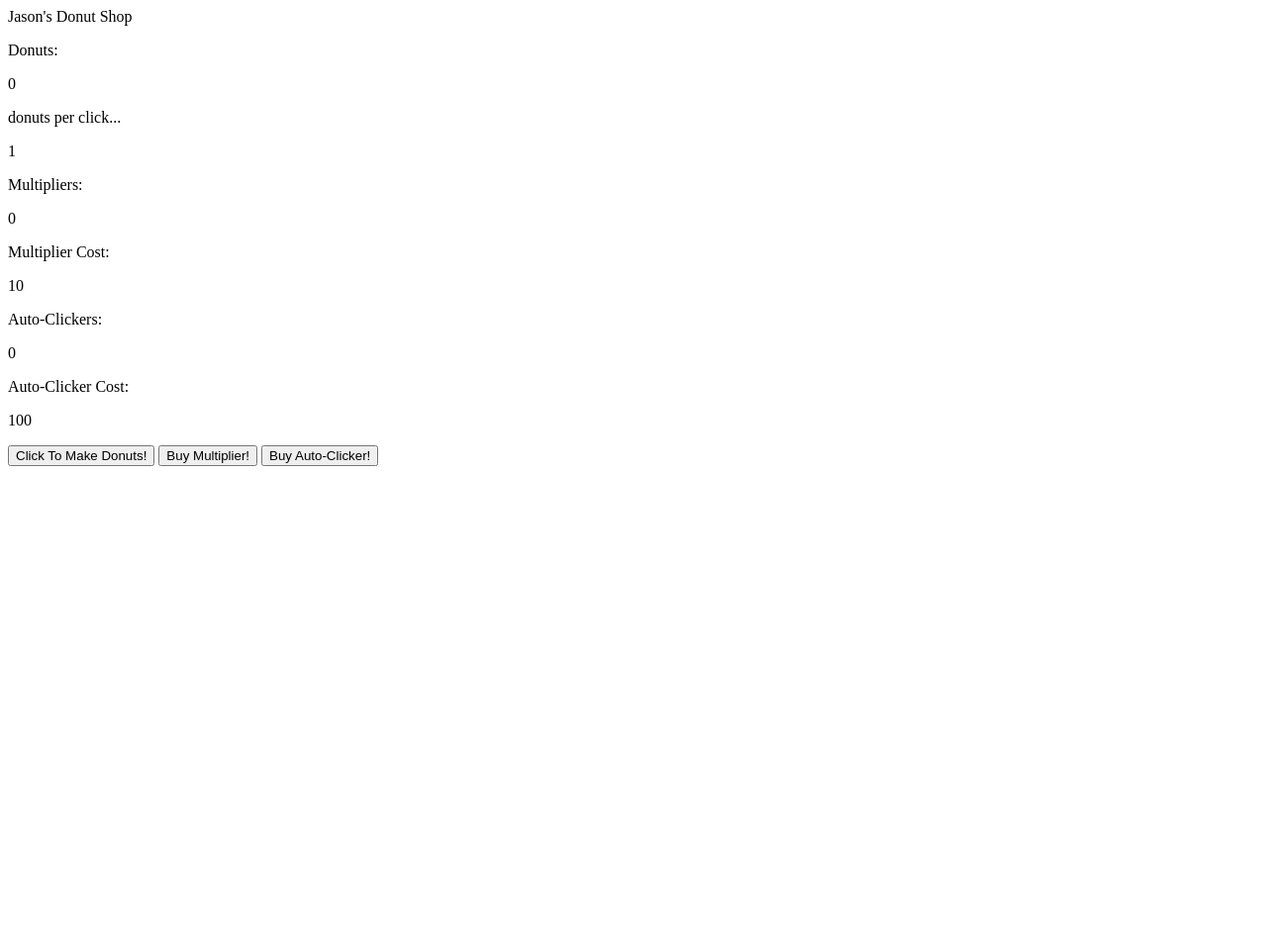
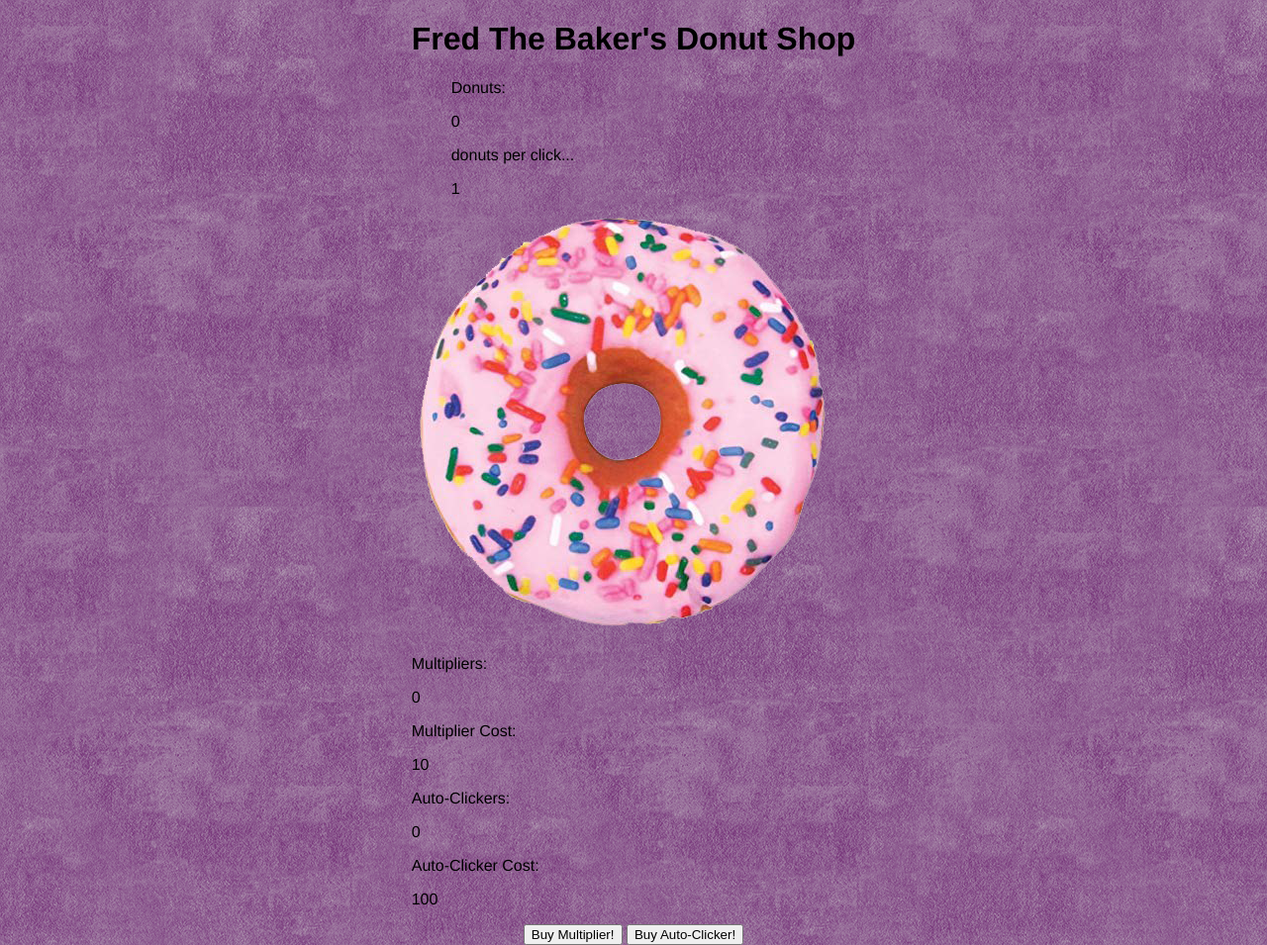
Before and after one commit to JAK719/Donut-Clicker, a plain HTML site: page index.html in a window 1280 px wide. Shown: the whole page at 99% size. Before the commit the page ends 800 px from the top, so only its background shows below. Drawn offline with Linux system fonts and the light colour scheme.

Commit message:
added background color/image and clickable donut

```diff
--- a/index.html
+++ b/index.html
@@ -9,26 +9,39 @@
 <body>
     <div class="container">
         <div class="anchor"></div>
-            <header class="header">Jason's Donut Shop</header>
+            <header class="header">
+
+
+
+
+
+
+
+                <h1>Fred The Baker's Donut Shop</h1>
+
+            </header>
 
             <main class ="main">
                 <section class="donut-clicker">
+                    <div class="clicker">
+                        <ul>
                             <p>Donuts: </p>
                             <p class="donut-count"></p>
                             <p>donuts per click...</p>
                             <p class="donut-value"></p>
+                        </ul>
+                        <input type="image" src="src/images/PinkDonut.png" class="donutBtns" id="clickBtn" />
+                    </div>
                         <p>Multipliers: </p>
                         <p class ="multi-count"></p>
                         <p>Multiplier Cost: </p>
                         <p class="multi-cost"></p>
-
-
                         <p>Auto-Clickers: </p>
                         <p class="auto-count"></p>
                         <p>Auto-Clicker Cost: </p>
                         <p class="auto-cost"></p>
+                    </div>
                     <div class="Btns">
-                        <button class="donutBtns" id="clickBtn">Click To Make Donuts!</button>
                         <button class="donutBtns" id="multiBtn">Buy Multiplier!</button>
                         <button class ="donutBtns" id="autoBtn">Buy Auto-Clicker!</button>
                     </div>
--- a/src/css/style.css
+++ b/src/css/style.css
@@ -0,0 +1,20 @@
+body {
+    background-color: #76317a;
+    background-image: url(/src/images/clean-gray-paper.png);
+    display: flex;
+    flex-direction: column;
+    align-items: center;
+    font-family: Helvetica, sans-serif;
+    margin: 0px auto;
+}
+
+#clickBtn {
+    outline: none;
+}
+
+
+
+#clickBtn:hover {
+    size:25px;
+
+}
--- a/src/js/app.js
+++ b/src/js/app.js
@@ -23,8 +23,6 @@ buyMultiplier.addEventListener('click', function(){
 
 buyAutoClick.addEventListener('click', function(){
     donutMaker.addAutoClick();
-
-
     updateDom();
 });
 
@@ -49,4 +47,7 @@ function UpdateButtons(){
     multButton.disabled = !(donutMaker.getTotalDonuts() >= donutMaker.getMultiplierCost());
 }
 
-document.getbuttonbyid("multiplier button").innertext = "Buy For: " + donutmaker.getMultClickCost();
+// document.getElementById("multiBtn").innertext = "Buy For: " + donutmaker.getMultClickCost();
+
+
+// document.querySelector(".donut-count").innerHTML = "Donuts: " + donutMaker.getDonutCount();
```
Also changed, not shown: src/js/donutShop.js (+0 -11 lines), src/images/PinkDonut.png (added), src/images/clean-gray-paper.png (added). Lines whose indentation alone changed are shown as unchanged.
